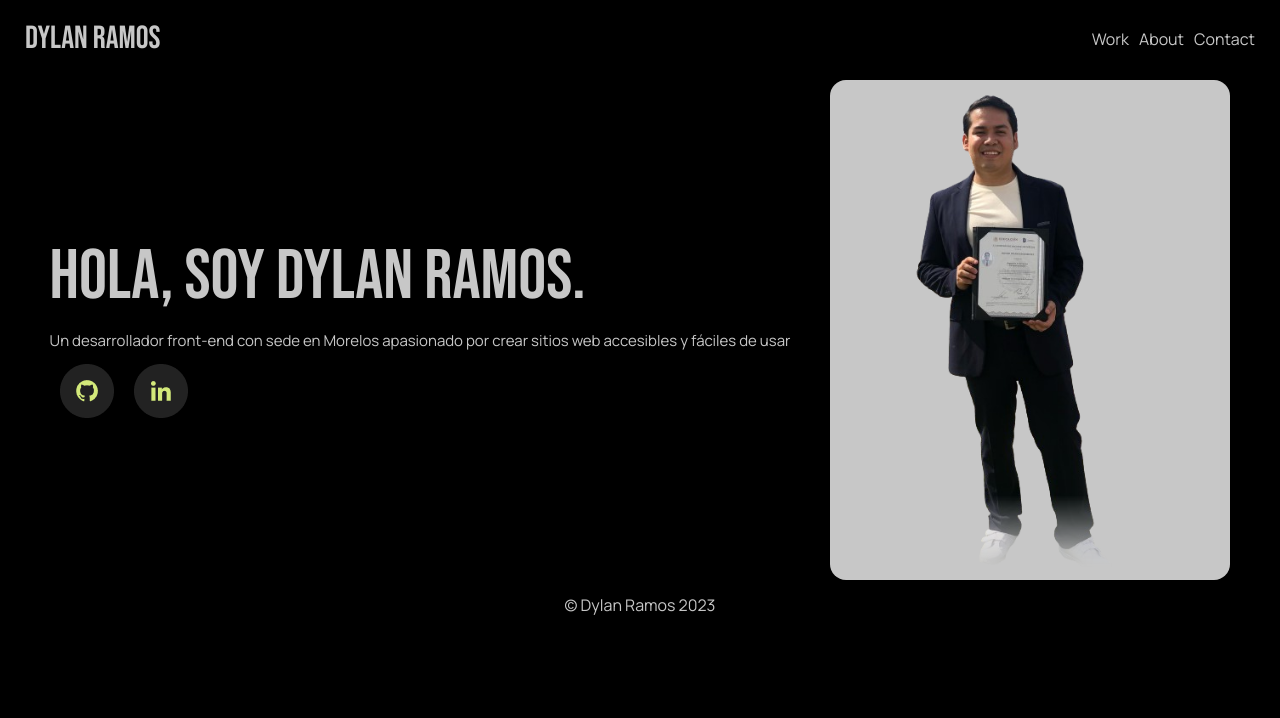
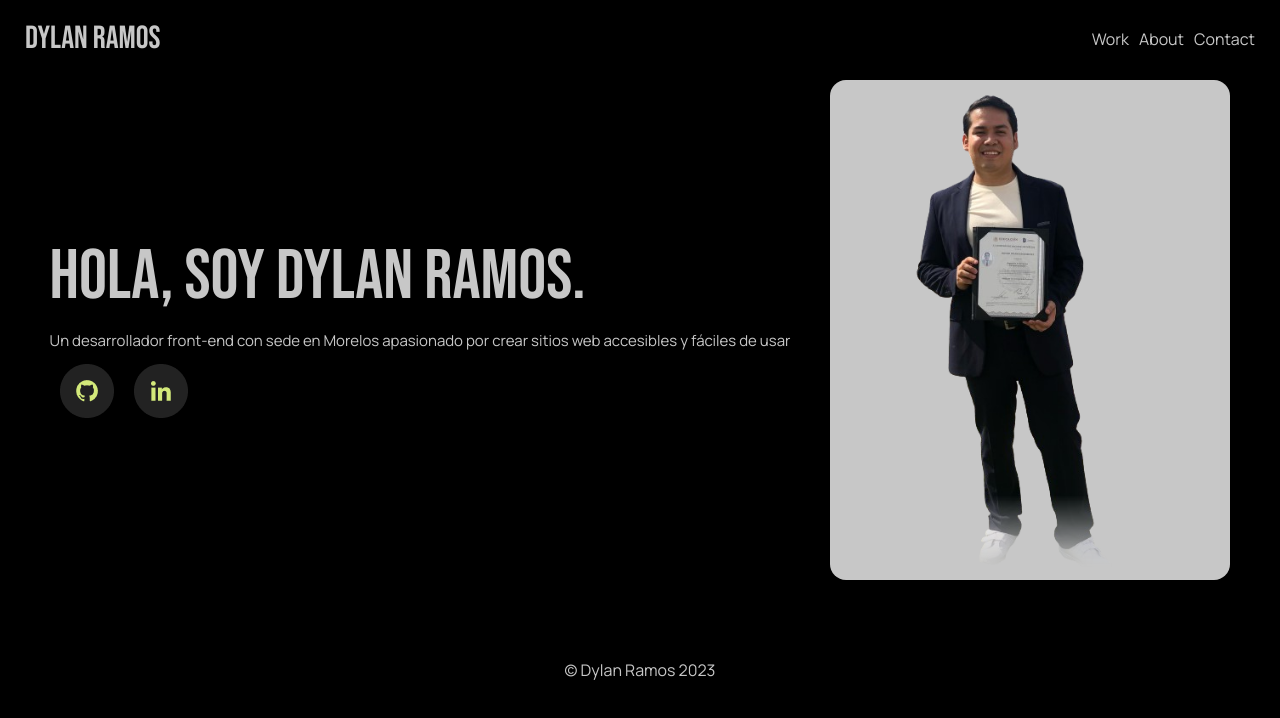
Before and after one commit to DylanBenz2000/portafolio-react, a React (Vite) app: page / in a window 1280 px wide. Shown: the top 718 px of the page. Built offline with nearby package versions, Linux system fonts and the light colour scheme.

Commit message:
Se ajusto el margin y padding del footer

```diff
--- a/src/components/Footer/Footer.module.css
+++ b/src/components/Footer/Footer.module.css
@@ -2,6 +2,8 @@
     display: flex;
     justify-content: center;
     align-items: center;
+    padding: 25px 0;
+    margin: 40px 0 0 0;
 }
 
 .footerTitle{
```
